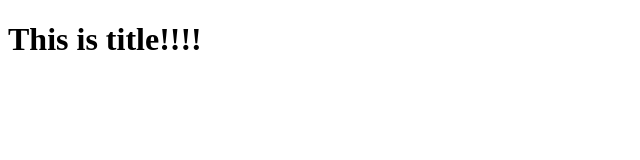
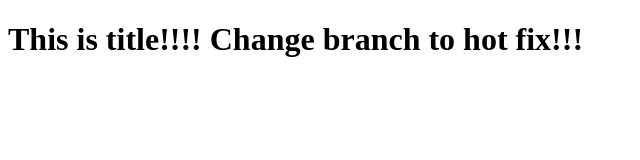
Before and after one commit to mayamatosi/sample-repository-taib1910442, a plain HTML site: page index.html in a window 1280 px wide. Shown: the whole page, without its empty margins (0-640 px from the left). Drawn offline with Linux system fonts and the light colour scheme.

Commit message:
Update index.html
Commit change in hotfix branch.

```diff
--- a/index.html
+++ b/index.html
@@ -7,6 +7,6 @@
     <title>Document</title>
 </head>
 <body>
-    <h1>This is title!!!!</h1>
+    <h1>This is title!!!! Change branch to hot fix!!!</h1>
 </body>
 </html>
```
